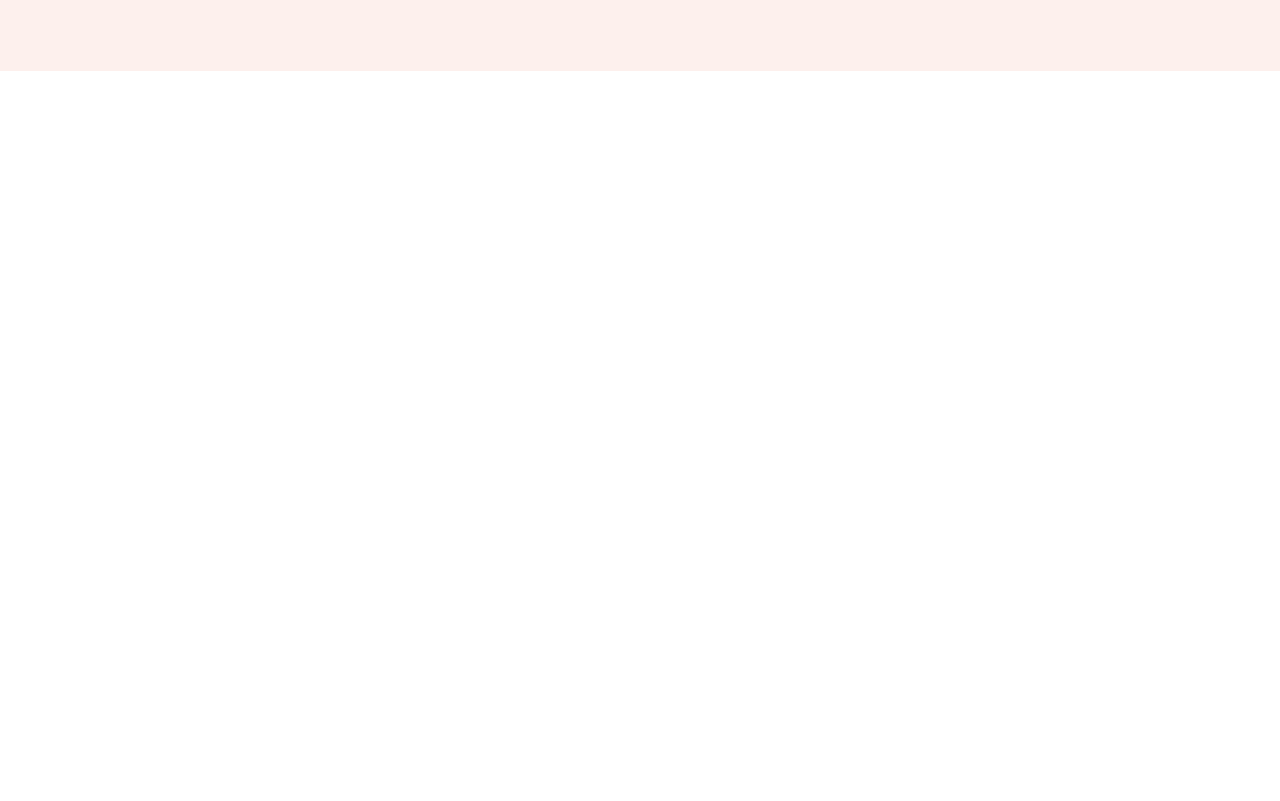
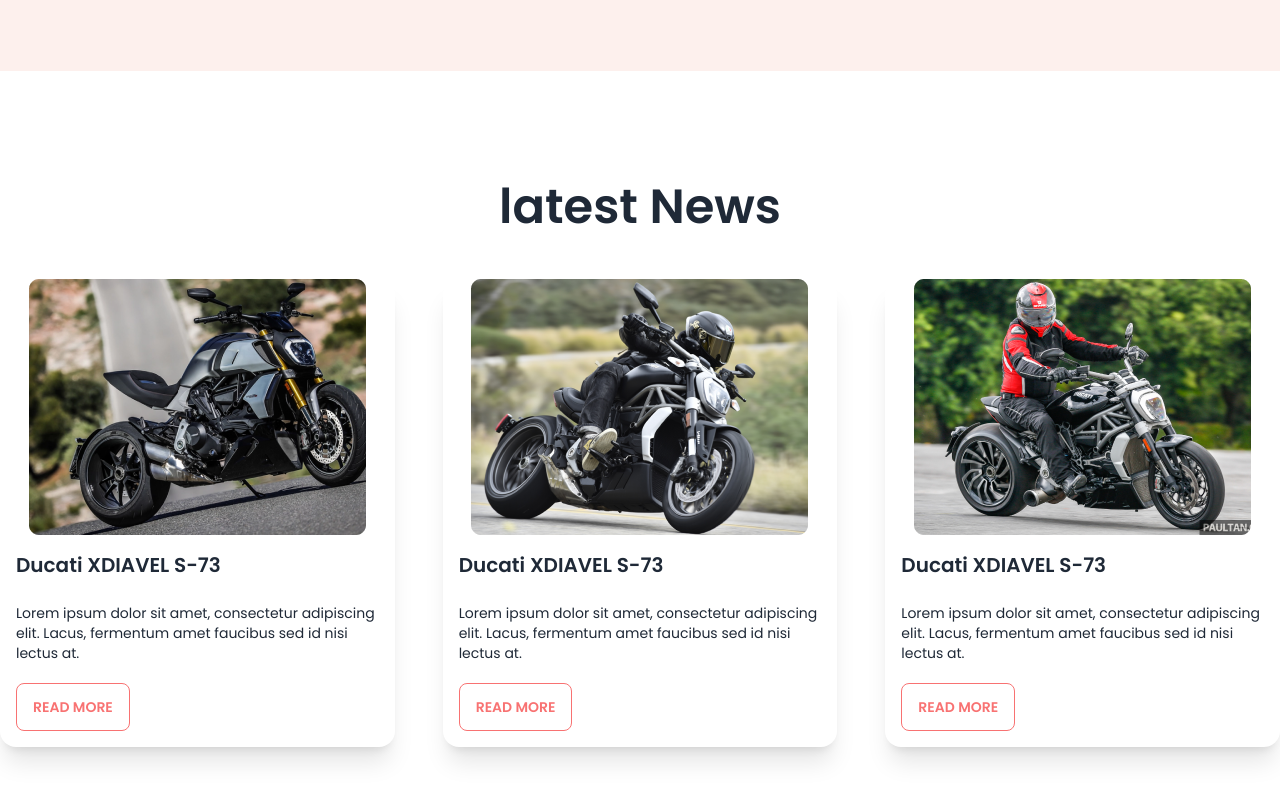
Before and after one commit to hassanMehedi2/biker-zone-with-daisyui, a plain HTML site: page index.html in a window 1280 px wide. Shown: the part 497-1298 px from the top of the page. Before the commit the page ends 800 px from the top, so only its background shows below. Drawn offline with nearby package versions, Linux system fonts and the light colour scheme.

Commit message:
added latest news section

```diff
--- a/index.html
+++ b/index.html
@@ -44,7 +44,7 @@
     <title>Biker zone</title>
   </head>
   <body class="font-poppins">
-    <header class=" ">
+    <header class="md:container md:mx-auto ">
       <nav>
         <div class="navbar bg-base-100">
           <div class="flex-1">
@@ -97,7 +97,7 @@
           <div id="slide1" class="carousel-item relative w-full md:h-[500px] bg-background-primary ">
             <div class="flex flex-col md:flex-row  items-center p-4 md:p-20 md:gap-72">
               <div class="flex-1 space-y-3.5">
-                <h1 class="text-6xl font-bold">Ride-on R15 V4 <br />with Smile</h1>
+                <h1 class="text-2xl md:text-6xl font-bold">Ride-on R15 V4 <br />with Smile</h1>
                 <p>
                   Amet minim mollit non deserunt ullamco est sit aliqua dolor do
                   amet sint. Velit officia consequat duis enim velit mollit.
@@ -116,7 +116,7 @@
           <div id="slide2" class="carousel-item relative w-full md:h-[500px] bg-background-primary ">
             <div class="flex flex-col md:flex-row  items-center p-4 md:p-20 md:gap-72">
               <div class="flex-1 space-y-3.5">
-                <h1 class="text-6xl font-bold">Ride-on R15 V4 <br />with Smile</h1>
+                <h1 class="text-2xl md:text-6xl font-bold">Ride-on R15 V4 <br />with Smile</h1>
                 <p>
                   Amet minim mollit non deserunt ullamco est sit aliqua dolor do
                   amet sint. Velit officia consequat duis enim velit mollit.
@@ -135,7 +135,7 @@
           <div id="slide3" class="carousel-item relative w-full md:h-[500px] bg-background-primary ">
             <div class="flex flex-col md:flex-row  items-center p-4 md:p-20 md:gap-72">
               <div class="flex-1 space-y-3.5">
-                <h1 class="text-6xl font-bold">Ride-on R15 V4 <br />with Smile</h1>
+                <h1 class="text-2xl md:text-6xl font-bold">Ride-on R15 V4 <br />with Smile</h1>
                 <p>
                   Amet minim mollit non deserunt ullamco est sit aliqua dolor do
                   amet sint. Velit officia consequat duis enim velit mollit.
@@ -154,7 +154,7 @@
           <div id="slide4" class="carousel-item relative w-full md:h-[500px] bg-background-primary ">
             <div class="flex flex-col md:flex-row  items-center p-4 md:p-20 md:gap-72">
               <div class="flex-1 space-y-3.5">
-                <h1 class="text-6xl font-bold">Ride-on R15 V4 <br />with Smile</h1>
+                <h1 class="text-2xl md:text-6xl font-bold">Ride-on R15 V4 <br />with Smile</h1>
                 <p>
                   Amet minim mollit non deserunt ullamco est sit aliqua dolor do
                   amet sint. Velit officia consequat duis enim velit mollit.
@@ -172,8 +172,49 @@
           </div>
         </div>
       </section>
+
     </header>
-    <main></main>
+    <main class="md:container md:mx-auto">
+      <section class="my-28">
+        <h2 class="text-5xl font-semibold text-center mb-12">latest News</h2>
+        <div class="grid grid-cols-1 md:grid-cols-2 lg:grid-cols-3 gap-12">
+          <!-- card 1 -->
+          <div class="card card-compact  bg-base-100 shadow-xl ">
+            <figure><img src="/images/others/latest1.png" alt="Shoes" /></figure>
+            <div class="card-body space-y-3">
+              <h2 class="card-title">Ducati XDIAVEL S-73</h2>
+              <p>Lorem ipsum dolor sit amet, consectetur adipiscing elit. Lacus, fermentum amet faucibus sed id nisi lectus at.</p>
+              <div class="card-actions ">
+                <button class="btn btn-outline btn-error ">Read More</button>
+              </div>
+            </div>
+          </div>
+          <!-- card 2 -->
+          <div class="card card-compact  bg-base-100 shadow-xl">
+            <figure><img src="/images/others/latest2.png" alt="Shoes" /></figure>
+            <div class="card-body space-y-3">
+              <h2 class="card-title">Ducati XDIAVEL S-73</h2>
+              <p>Lorem ipsum dolor sit amet, consectetur adipiscing elit. Lacus, fermentum amet faucibus sed id nisi lectus at.</p>
+              <div class="card-actions ">
+                <button class="btn btn-outline btn-error ">Read More</button>
+              </div>
+            </div>
+          </div>
+          <!-- cerd 3 -->
+          <div class="card card-compact  bg-base-100 shadow-xl">
+            <figure><img src="/images/others/latest3.png" alt="Shoes" /></figure>
+            <div class="card-body space-y-3">
+              <h2 class="card-title">Ducati XDIAVEL S-73</h2>
+              <p>Lorem ipsum dolor sit amet, consectetur adipiscing elit. Lacus, fermentum amet faucibus sed id nisi lectus at.</p>
+              <div class="card-actions ">
+                <button class="btn btn-outline btn-error ">Read More</button>
+              </div>
+            </div>
+          </div>
+          <!-- end  -->
+        </div>
+      </section>
+    </main>
     <footer></footer>
   </body>
 </html>
```
